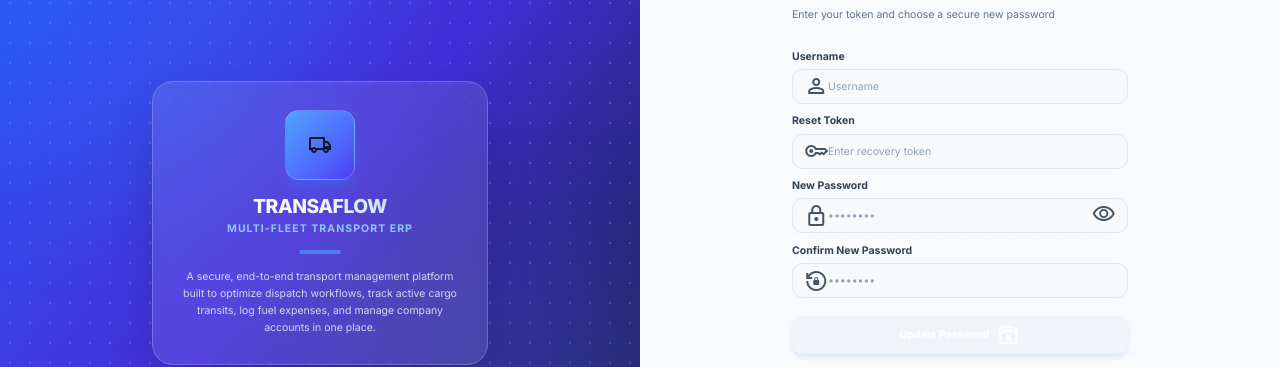
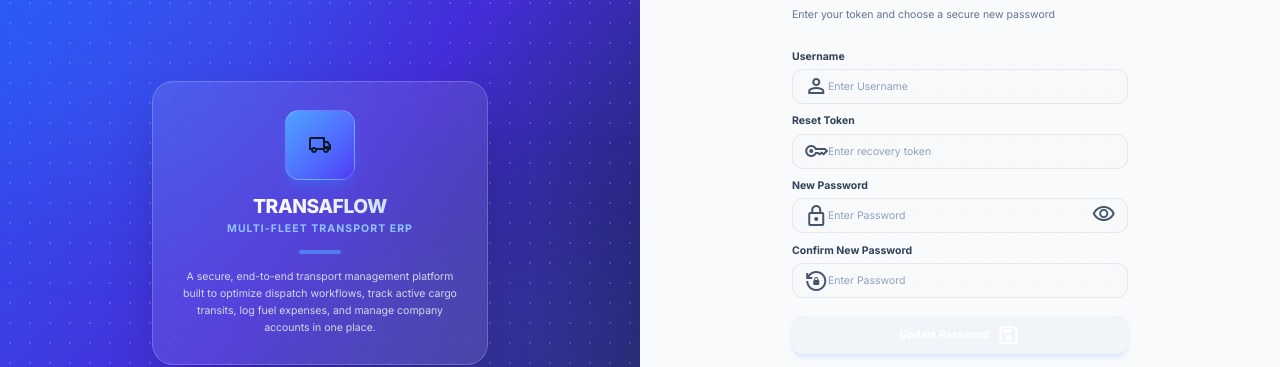
Before and after one commit to Mohanrajmohanms7/Trasport-ERP, an Angular app in the folder transport-frontend/: page /reset-password in a window 1280 px wide. Shown: the part 187-554 px from the top of the page. Built offline with nearby package versions, Linux system fonts and the light colour scheme.

Commit message:
fix(ui): update login page and all module form input placeholders to generic field labels

```diff
--- a/transport-frontend/src/app/auth/login/login.html
+++ b/transport-frontend/src/app/auth/login/login.html
@@ -93,7 +93,7 @@
             <input
               type="text"
               formControlName="username"
-              placeholder="operator_pkr001"
+              placeholder="Enter Username"
               class="w-full h-11 pl-10 pr-4 border border-slate-200 dark:border-slate-800 rounded-xl text-slate-800 dark:text-slate-100 text-xs placeholder:text-slate-400 bg-slate-50/50 dark:bg-slate-950/30 focus:bg-white dark:focus:bg-slate-900 focus:outline-none focus:border-blue-500 focus:ring-4 focus:ring-blue-500/10 transition" />
           </div>
         </div>
@@ -105,7 +105,7 @@
             <input
               [type]="hidePassword() ? 'password' : 'text'"
               formControlName="password"
-              placeholder="••••••••"
+              placeholder="Enter Password"
               class="w-full h-11 pl-10 pr-11 border border-slate-200 dark:border-slate-800 rounded-xl text-slate-800 dark:text-slate-100 text-xs placeholder:text-slate-400 bg-slate-50/50 dark:bg-slate-950/30 focus:bg-white dark:focus:bg-slate-900 focus:outline-none focus:border-blue-500 focus:ring-4 focus:ring-blue-500/10 transition" />
             <button
               type="button"
--- a/transport-frontend/src/app/auth/reset-password/reset-password.html
+++ b/transport-frontend/src/app/auth/reset-password/reset-password.html
@@ -101,7 +101,7 @@
             <input
               type="text"
               formControlName="username"
-              placeholder="Username"
+              placeholder="Enter Username"
               class="w-full h-10 pl-10 pr-4 border border-slate-200 dark:border-slate-800 rounded-xl text-slate-800 dark:text-slate-100 text-xs placeholder:text-slate-400 bg-slate-50/50 dark:bg-slate-950/30 focus:bg-white dark:focus:bg-slate-900 focus:outline-none focus:border-blue-500 focus:ring-4 focus:ring-blue-500/10 transition" />
           </div>
         </div>
@@ -127,7 +127,7 @@
             <input
               [type]="hidePassword() ? 'password' : 'text'"
               formControlName="newPassword"
-              placeholder="••••••••"
+              placeholder="Enter Password"
               class="w-full h-10 pl-10 pr-11 border border-slate-200 dark:border-slate-800 rounded-xl text-slate-800 dark:text-slate-100 text-xs placeholder:text-slate-400 bg-slate-50/50 dark:bg-slate-950/30 focus:bg-white dark:focus:bg-slate-900 focus:outline-none focus:border-blue-500 focus:ring-4 focus:ring-blue-500/10 transition" />
             <button
               type="button"
@@ -146,7 +146,7 @@
             <input
               [type]="hidePassword() ? 'password' : 'text'"
               formControlName="confirmPassword"
-              placeholder="••••••••"
+              placeholder="Enter Password"
               class="w-full h-10 pl-10 pr-4 border border-slate-200 dark:border-slate-800 rounded-xl text-slate-800 dark:text-slate-100 text-xs placeholder:text-slate-400 bg-slate-50/50 dark:bg-slate-950/30 focus:bg-white dark:focus:bg-slate-900 focus:outline-none focus:border-blue-500 focus:ring-4 focus:ring-blue-500/10 transition" />
           </div>
         </div>
--- a/transport-frontend/src/app/components/company-administration/company-administration.html
+++ b/transport-frontend/src/app/components/company-administration/company-administration.html
@@ -73,7 +73,7 @@
             </div>
 
             <div class="grid grid-cols-1 md:grid-cols-3 gap-4">
-              <ff-textbox formControlName="phone" label="Phone number" placeholder="Phone" prefixIcon="call" [digitsOnly]="true" [required]="true" />
+              <ff-textbox formControlName="phone" label="Phone number" placeholder="Enter Mobile Number" prefixIcon="call" [digitsOnly]="true" [required]="true" />
               <ff-textbox formControlName="email" label="Email Address" type="email" placeholder="email@company.com" prefixIcon="mail" [required]="true" />
               <ff-textbox formControlName="website" label="Website URL" placeholder="www.company.com" prefixIcon="link" />
             </div>
@@ -294,7 +294,7 @@
             <ff-textbox formControlName="manager" label="Branch Manager" placeholder="Manager Name" prefixIcon="person" [required]="true" />
 
             <div class="grid grid-cols-1 sm:grid-cols-2 gap-4">
-              <ff-textbox formControlName="phone" label="Phone number" placeholder="Phone" prefixIcon="call" [digitsOnly]="true" [required]="true" />
+              <ff-textbox formControlName="phone" label="Phone number" placeholder="Enter Mobile Number" prefixIcon="call" [digitsOnly]="true" [required]="true" />
               <ff-textbox formControlName="email" label="Email Address" type="email" placeholder="email@branch.com" prefixIcon="mail" [required]="true" />
             </div>
 
--- a/transport-frontend/src/app/components/customer-details-console/customer-details-console.html
+++ b/transport-frontend/src/app/components/customer-details-console/customer-details-console.html
@@ -235,7 +235,7 @@
 
         <form [formGroup]="contactForm" (ngSubmit)="saveContact()" class="flex-1 flex flex-col gap-4 overflow-y-auto pr-2">
 
-          <ff-textbox formControlName="contactName" label="Full Name" placeholder="Full Name" prefixIcon="person" [required]="true" />
+          <ff-textbox formControlName="contactName" label="Full Name" placeholder="Enter Full Name" prefixIcon="person" [required]="true" />
 
           <ff-textbox formControlName="designation" label="Designation" placeholder="E.g., Site Accountant" prefixIcon="badge" [required]="true" />
 
--- a/transport-frontend/src/app/components/fuel-details-console/fuel-details-console.html
+++ b/transport-frontend/src/app/components/fuel-details-console/fuel-details-console.html
@@ -239,8 +239,8 @@
             <div formGroupName="trip">
               <ff-dropdown formControlName="id" label="Link Active Trip" [options]="requestTripOptions" [required]="true" searchPlaceholder="Search options..." />
             </div>
-            <ff-number formControlName="requestedQuantity" label="Requested Quantity (Litres)" placeholder="E.g. 150" [min]="0" [required]="true" />
-            <ff-number formControlName="requestedAmount" label="Requested Budget Amount" placeholder="E.g. 15000" [min]="0" [required]="true" />
+            <ff-number formControlName="requestedQuantity" label="Requested Quantity (Litres)" placeholder="Enter Requested Quantity" [min]="0" [required]="true" />
+            <ff-number formControlName="requestedAmount" label="Requested Budget Amount" placeholder="Enter Budget Amount" [min]="0" [required]="true" />
           </div>
 
           <div class="flex justify-end gap-2 px-5 py-4 border-t border-slate-200 dark:border-slate-800 shrink-0 bg-slate-50 dark:bg-slate-950/40">
--- a/transport-frontend/src/app/components/material-quarry-console/material-quarry-console.html
+++ b/transport-frontend/src/app/components/material-quarry-console/material-quarry-console.html
@@ -368,13 +368,13 @@
 
         <form [formGroup]="locationForm" (ngSubmit)="saveLocation()" class="flex-1 flex flex-col gap-4 overflow-y-auto pr-2">
           <div class="grid grid-cols-2 gap-4">
-            <ff-textbox formControlName="locationCode" label="Location Code" placeholder="E.g., LOC-10" prefixIcon="tag" [required]="true" />
+            <ff-textbox formControlName="locationCode" label="Location Code" placeholder="Enter Location Code" prefixIcon="tag" [required]="true" />
             <ff-textbox formControlName="loadingPoint" label="Loading Point Name" placeholder="Location Name" prefixIcon="location_on" [required]="true" />
           </div>
           <ff-number formControlName="loadingCharges" label="Loading Point Charges" placeholder="0.00" [min]="0" [required]="true" />
           <div class="grid grid-cols-2 gap-4">
-            <ff-number formControlName="latitude" label="Latitude Coord" placeholder="11.123456" [allowNegative]="true" />
-            <ff-number formControlName="longitude" label="Longitude Coord" placeholder="78.123456" [allowNegative]="true" />
+            <ff-number formControlName="latitude" label="Latitude Coord" placeholder="Enter Latitude" [allowNegative]="true" />
+            <ff-number formControlName="longitude" label="Longitude Coord" placeholder="Enter Longitude" [allowNegative]="true" />
           </div>
           <div class="flex justify-end gap-3 pt-4 border-t border-slate-200 dark:border-slate-800 mt-auto">
             <ff-button type="button" label="Cancel" variant="ghost" (ffClick)="showLocationEditor.set(false)" />
--- a/transport-frontend/src/app/components/payment-details-console/payment-details-console.html
+++ b/transport-frontend/src/app/components/payment-details-console/payment-details-console.html
@@ -726,7 +726,7 @@
 
               <ff-dropdown formControlName="paymentMethod" label="Payment Mode" [options]="paymentMethodOptions" [required]="true" searchPlaceholder="Search options..." />
 
-              <ff-textbox formControlName="referenceNumber" label="Reference Transaction Number" placeholder="UPI txn or Cheque Ref" prefixIcon="tag" />
+              <ff-textbox formControlName="referenceNumber" label="Reference Transaction Number" placeholder="Enter Reference Number" prefixIcon="tag" />
 
             </div>
 
--- a/transport-frontend/src/app/components/platform-admin/platform-admin.html
+++ b/transport-frontend/src/app/components/platform-admin/platform-admin.html
@@ -950,8 +950,8 @@
           <h3 class="text-xs font-bold text-slate-800 dark:text-slate-200">SaaS Plan Setup</h3>
 
           <form [formGroup]="planForm" (ngSubmit)="savePlan()" class="grid grid-cols-1 md:grid-cols-3 gap-3">
-            <ff-textbox label="Plan Code" formControlName="code" placeholder="E.g., PRO_ENTERPRISE"></ff-textbox>
-            <ff-textbox label="Plan Name" formControlName="name" placeholder="Pro Enterprise Tier"></ff-textbox>
+            <ff-textbox label="Plan Code" formControlName="code" placeholder="Enter Plan Code"></ff-textbox>
+            <ff-textbox label="Plan Name" formControlName="name" placeholder="Enter Plan Name"></ff-textbox>
             <ff-number label="Billing Price (INR)" formControlName="price"></ff-number>
             <ff-dropdown label="Billing Frequency" formControlName="billingPeriod" [options]="billingPeriodOptions"></ff-dropdown>
             <ff-number label="Max Allowed Users" formControlName="maxUsers"></ff-number>
--- a/transport-frontend/src/app/components/user-role-management/user-role-management.html
+++ b/transport-frontend/src/app/components/user-role-management/user-role-management.html
@@ -213,18 +213,18 @@
           <div class="px-5 py-5 flex flex-col gap-4">
             <div class="grid grid-cols-1 sm:grid-cols-2 gap-4">
               <ff-textbox formControlName="code" label="Employee Code" placeholder="Enter Employee Code" prefixIcon="tag" [required]="true" />
-              <ff-textbox formControlName="username" label="Username" placeholder="Username" prefixIcon="person" [required]="true" />
+              <ff-textbox formControlName="username" label="Username" placeholder="Enter Username" prefixIcon="person" [required]="true" />
             </div>
 
             @if (!editingUser()) {
               <ff-password formControlName="password" label="Default Password" placeholder="Min 8 chars, 1 uppercase, 1 special" [required]="true" />
             }
 
-            <ff-textbox formControlName="name" label="Full Name" placeholder="Full Name" prefixIcon="badge" [required]="true" />
+            <ff-textbox formControlName="name" label="Full Name" placeholder="Enter Full Name" prefixIcon="badge" [required]="true" />
 
             <div class="grid grid-cols-1 sm:grid-cols-2 gap-4">
               <ff-textbox formControlName="email" label="Email Address" type="email" placeholder="Enter Email Address" prefixIcon="mail" />
-              <ff-textbox formControlName="phone" label="Mobile Number" placeholder="Phone" prefixIcon="call" [digitsOnly]="true" />
+              <ff-textbox formControlName="phone" label="Mobile Number" placeholder="Enter Mobile Number" prefixIcon="call" [digitsOnly]="true" />
             </div>
 
             <div class="grid grid-cols-1 sm:grid-cols-2 gap-4">
```
